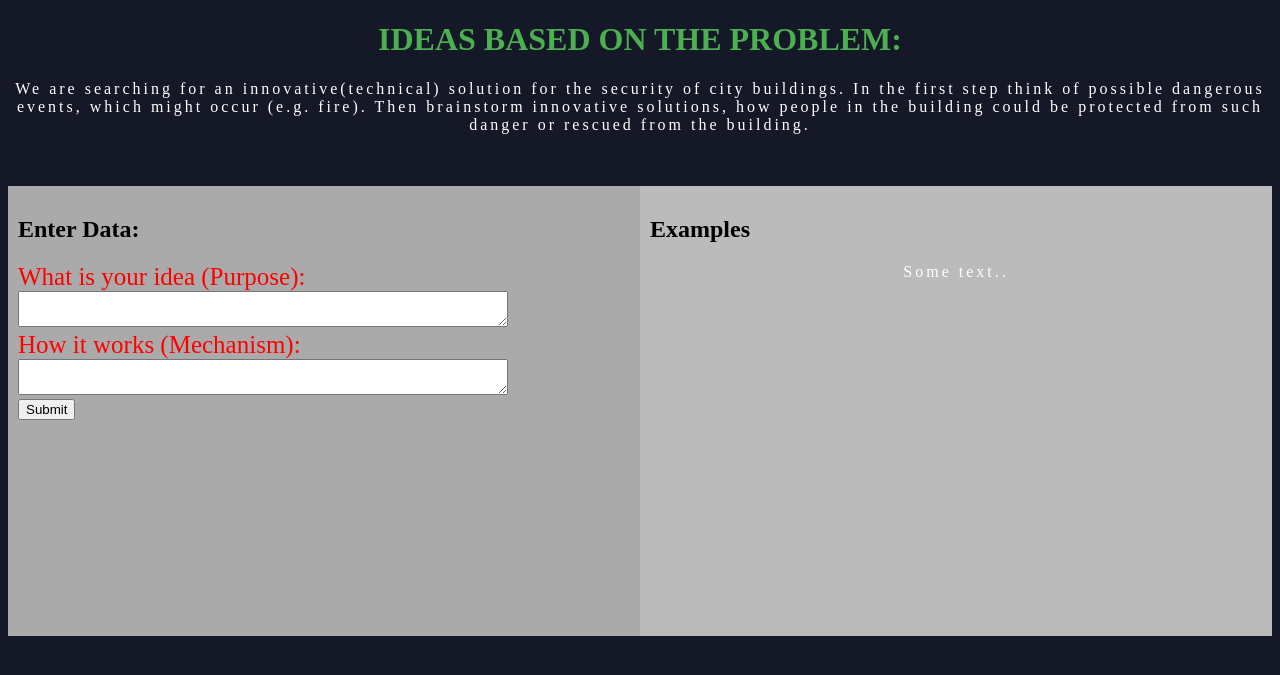
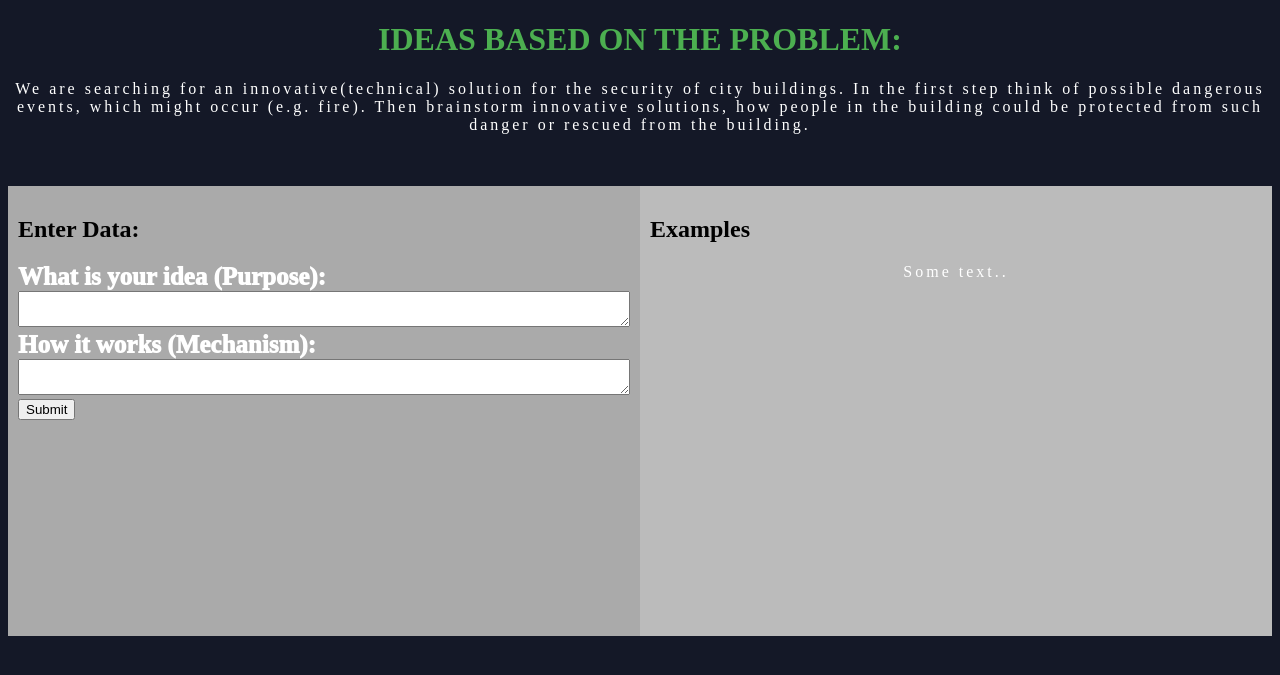
Before and after one commit to teiadom/ideasubmission, a Flask app: page / in a window 1280 px wide. Shown: the top 675 px of the page. Run offline with Flask 2, Linux system fonts and the light colour scheme.

Commit message:
changed html

```diff
--- a/flask_qa/templates/home1.html
+++ b/flask_qa/templates/home1.html
@@ -16,12 +16,13 @@
   height: 450px; /* Should be removed. Only for demonstration */
 }
 .purpose{
-	color: red;
+	color: white;
     font-size: 25px;
+    font-weight: 950;
 }
 
 .form-control{
-    width: 80%;
+    width: 100%;
 }
 
 /* Clear floats after the columns */
```
